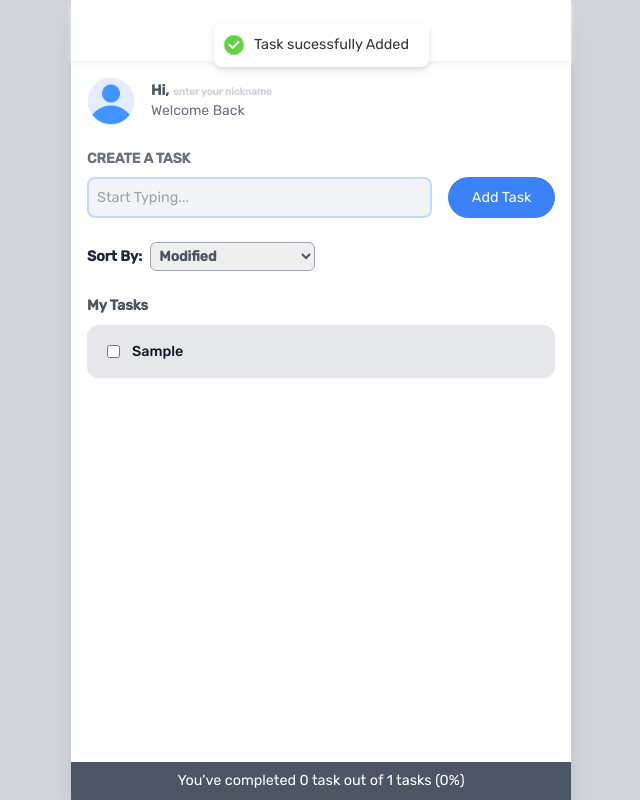
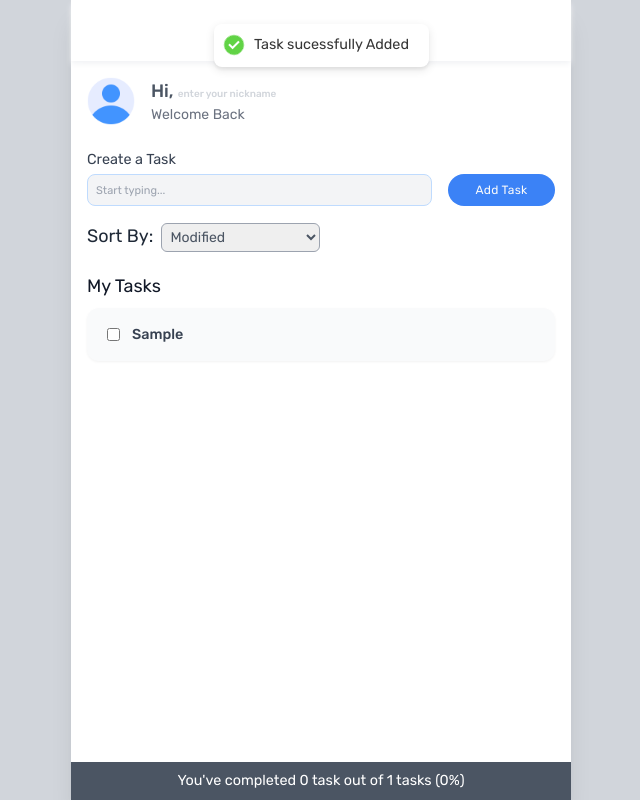
Before and after one commit to Yurex12/todo-app, a React (Create React App) app: page / in a window 1280 px wide. Both pictures are taken after typing "Sample" into the empty fields and a click on the button "Add Task". Shown: the whole page, without its empty margins (319-959 px from the left). Built offline with nearby package versions, Linux system fonts and the light colour scheme; some icons are missing.

Commit message:
made some ui chnages

```diff
--- a/src/components/Form.jsx
+++ b/src/components/Form.jsx
@@ -33,19 +33,17 @@ function Form() {
 
   return (
     <div className='p-2 px-4 bg-white'>
-      <p className='uppercase text-gray-500 font-semibold text-sm'>
-        create a task
-      </p>
-      <form className='py-2 flex gap-x-4 ' onSubmit={handleSubmit}>
+      <p className=' text-gray-700 text-md'>Create a Task</p>
+      <form className='py-1 flex gap-x-4 ' onSubmit={handleSubmit}>
         <input
-          className='w-full rounded-lg py-2 px-2 bg-gray-100 outline-none border-2 border-blue-200 focus:border-blue-700'
-          placeholder='Start Typing...'
+          className='w-full rounded-lg py-1 px-2 bg-gray-100 outline-none border border-blue-200 text-gray-700 placeholder:text-[11px] focus:border-blue-700'
+          placeholder='Start typing...'
           ref={formEl}
           value={inputtedValue}
           required
           onChange={(e) => setInputtedValue(e.target.value)}
         />
-        <button className='w-36 bg-blue-500 text-gray-50 rounded-full p-1'>
+        <button className='w-36 text-[12px] tracking-wide bg-blue-500 text-gray-50 rounded-full p-1'>
           Add Task
         </button>
       </form>
--- a/src/components/SortBy.jsx
+++ b/src/components/SortBy.jsx
@@ -8,11 +8,11 @@ function SortBy() {
   }
 
   return (
-    <div className='flex gap-x-2 p-2 px-4'>
-      <label className='text-md font-semibold text-gray-800'>
+    <div className='flex gap-x-2 py-1 px-4'>
+      <label className='text-lg  text-gray-800'>
         Sort By:
         <select
-          className='select border text-sm border-gray-400 p-1 rounded-md ml-2 text-gray-600'
+          className='select border text-sm border-gray-400 p-1 rounded-md ml-2 text-gray-600 focus:outline-none'
           value={sortByValue}
           onChange={handleOption}
         >
--- a/src/components/Task.jsx
+++ b/src/components/Task.jsx
@@ -33,13 +33,13 @@ function Task({
 
   return (
     <li
-      className='flex items-center space-x-2 p-3 px-5 rounded-xl bg-gray-200  shadow-sm'
+      className='flex items-center space-x-2 p-3 px-5 rounded-xl bg-gray-50 drop-shadow-sm'
       onClick={() => handleCompleted(id)}
     >
       {editingTaskId === id ? (
         <textarea
           value={newTaskValue}
-          className='flex-1 resize-none py-1 capitalize px-2 rounded-sm'
+          className='flex-1 resize-none py-1 focus:outline-none px-2 rounded-sm'
           onChange={(e) => setNewTaskValue(e.target.value)}
         />
       ) : (
@@ -51,7 +51,7 @@ function Task({
             readOnly
           />
           <p
-            className={`flex-1 bg-transparent p-1 capitalize text-gray-900 font-medium whitespace-pre-wrap ${
+            className={`flex-1 bg-transparent p-1 text-gray-700 font-medium whitespace-pre-wrap ${
               completed ? 'line-through' : ''
             }`}
           >
--- a/src/components/TaskList.jsx
+++ b/src/components/TaskList.jsx
@@ -32,7 +32,7 @@ function TaskList() {
 
   return (
     <div className='px-4 py-2  flex-1 overflow-y-auto'>
-      <h1 className='font-bold text-md text-gray-600 my-2'>My Tasks</h1>
+      <h1 className='text-lg text-gray-900 my-2'>My Tasks</h1>
       <ul className='space-y-5 mt-1 flex flex-col '>
         {sortedTask.map((task) => (
           <Task
--- a/src/components/User.jsx
+++ b/src/components/User.jsx
@@ -15,11 +15,11 @@ function User() {
       </div>
 
       <div className='flex-1 flex flex-col'>
-        <p className='font-bold  text-md text-gray-600 flex items-center'>
+        <p className='font-medium  text-lg text-gray-600 flex items-center'>
           <span> Hi,</span>
           <input
             type='text'
-            className='w-32 sm:w-1/2 border-0 placeholder:text-[10px] placeholder:text-gray-300 px-1'
+            className='w-32 sm:w-1/2 focus:border-blue-500 focus:outline-none border-1 focus:border rounded-md placeholder:text-[10px] placeholder:text-gray-300 px-1'
             placeholder='enter your nickname'
             value={name}
             onChange={handleSetName}
```
